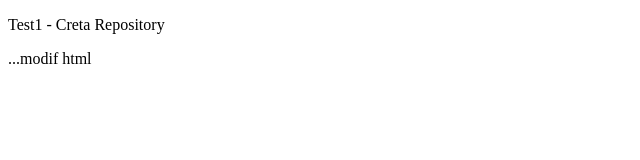
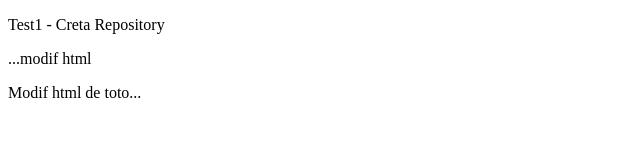
Before and after one commit to juanito974/test1, a plain HTML site: page index.html in a window 1280 px wide. Shown: the whole page, without its empty margins (0-640 px from the left). Drawn offline with Linux system fonts and the light colour scheme.

Commit message:
modif branche toto

```diff
--- a/index.html
+++ b/index.html
@@ -9,6 +9,8 @@
 <body>
     <P> Test1 - Creta Repository    </p>
 	<P> ...modif html </p>
+
+        <P> Modif html de toto... </p>
 </body>
 
 </html>
```
